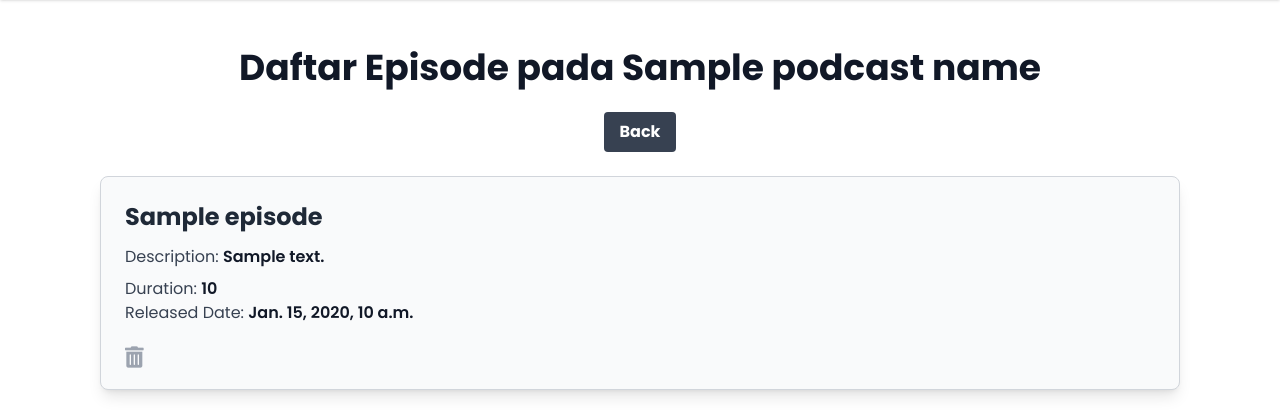
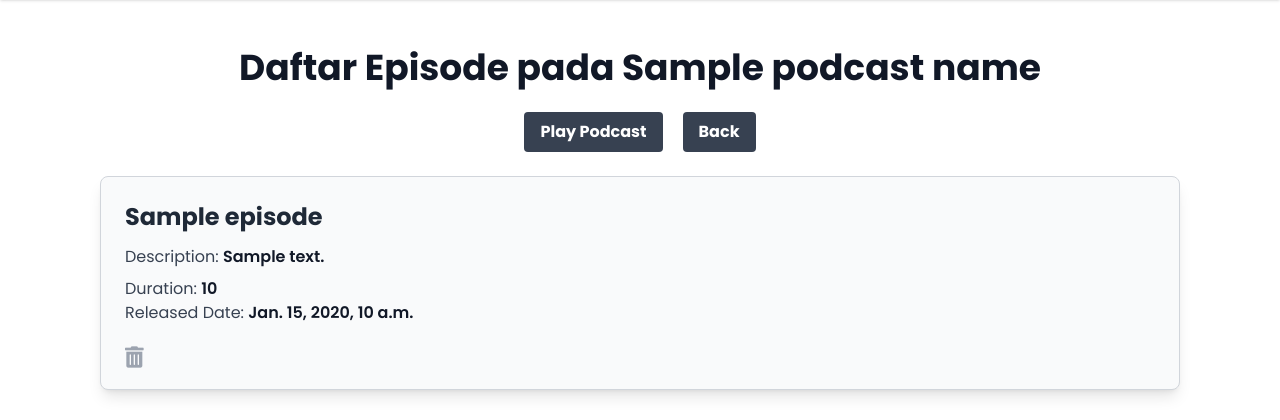
Before and after one commit to rontrying/TK-BASDAT-C17, a Django app: template podcast/templates/episode_list.html in a window 1280 px wide. Shown: the part 52-472 px from the top of the page. Run offline with Django 4.2, Linux system fonts and the light colour scheme; the template is opened without the code that fills it: most values are stand-ins (such as "Sample title", 1, 10 or a date in 2020); some libraries are stand-ins or nearby versions.

Commit message:
fix bugs

```diff
--- a/dashboard/query.py
+++ b/dashboard/query.py
@@ -5,6 +5,7 @@ def get_user_data(email):
                 a.kota_asal,
                 a.tempat_lahir,
                 a.tanggal_lahir,
+                a.gender,
                 up.id_playlist ,
                 up.judul AS judul_playlist,
                 k.judul AS judul,
@@ -23,6 +24,7 @@ def get_user_data(email):
                 a.kota_asal,
                 a.tempat_lahir,
                 a.tanggal_lahir,
+                a.gender,
                 up.id_playlist ,
                 up.judul AS judul_playlist,
                 k.judul AS judul,
--- a/dashboard/views.py
+++ b/dashboard/views.py
@@ -42,6 +42,6 @@ def user_dashboard(request):
     user_info = dict(request.session)
     context['user'] = user_info
     context["role"] = parse_role(context["user"]["roles"])
-    context['gender'] = "Male" if user_info.get('gender') == 1 else "Female"
+    context['gender'] = "Male" if context.get('gender') == 1 else "Female"
 
     return render(request, 'dashboard.html', context)
--- a/podcast/query.py
+++ b/podcast/query.py
@@ -35,7 +35,6 @@ def get_podcast_list(email_account):
 def get_episode_list(podcast_id):
     return f"""
         SELECT e.id_episode AS episode_id,
-                e.id_konten_podcast AS podcast_id,
                 k.judul AS judul_podcast,
                 e.judul,
                 deskripsi,
--- a/podcast/templates/episode_list.html
+++ b/podcast/templates/episode_list.html
@@ -4,7 +4,8 @@
 <div class="container px-5 py-12 mx-auto">
     <div class="mb-12">
         <h1 class="text-4xl font-bold text-center text-gray-900 mb-6">Daftar Episode pada {{ podcast_name }} </h1>
-        <div class="flex justify-center mb-6">
+        <div class="flex justify-center mb-6 gap-5">
+            <button onclick="location.href='{% url 'play' podcast_id %}';" class="bg-gray-700 hover:bg-gray-800 text-white font-bold py-2 px-4 rounded">Play Podcast</button>
             <button onclick="location.href='{% url 'podcast_list' %}';" class="bg-gray-700 hover:bg-gray-800 text-white font-bold py-2 px-4 rounded">Back</button>
           </div>
         <div class="grid grid-cols-1 gap-8 mx-5 lg:mx-20">
@@ -19,7 +20,7 @@
                 </div>
                 <div class="px-6 pt-0 pb-6">
                     <div class="flex items-center justify-start space-x-4">
-                        <button onclick="openDeleteEpisodeModal(event, '{{episode.podcast_id}}', '{{episode.episode_id}}')" class="text-gray-400 hover:text-red-600 transition-colors duration-300">
+                        <button onclick="openDeleteEpisodeModal(event, '{{podcast_id}}', '{{episode.episode_id}}')" class="text-gray-400 hover:text-red-600 transition-colors duration-300">
                             <i class="fas fa-trash-alt fa-lg"></i>
                         </button>
                     </div>
--- a/podcast/templates/play_podcast.html
+++ b/podcast/templates/play_podcast.html
@@ -21,7 +21,7 @@
                 <div class="mb-2"><span class="font-bold">Released Date:</span> {{ release_date }}</div>
                 <div><span class="font-bold">Year:</span> {{ year }}</div>
             </div>
-            <a href="{% url 'dashboard' %}" class="text-gray-200 bg-gray-700 hover:bg-gray-800 font-semibold py-2 px-4 border border-gray-700 rounded">Back</a>
+            <a href="{% url 'episode_list' podcast_id %}" class="text-gray-200 bg-gray-700 hover:bg-gray-800 font-semibold py-2 px-4 border border-gray-700 rounded">Back</a>
         </div>
 
         <div class="p-6">
--- a/podcast/urls.py
+++ b/podcast/urls.py
@@ -2,7 +2,7 @@ from django.urls import path
 from podcast.views import *
 
 urlpatterns = [
-    path('play/<str:podcast_id>', play_podcast, name='podcast'),
+    path('play/<str:podcast_id>/', play_podcast, name='play'),
     path('', podcast_list, name='podcast_list'),
     path('episodes/<str:podcast_id>/', episode_list, name='episode_list'),
     path('add-episode/<str:podcast_id>/', add_episode, name='add_episode'),
```
Also changed, not shown: podcast/views.py (+5 -3 lines).
